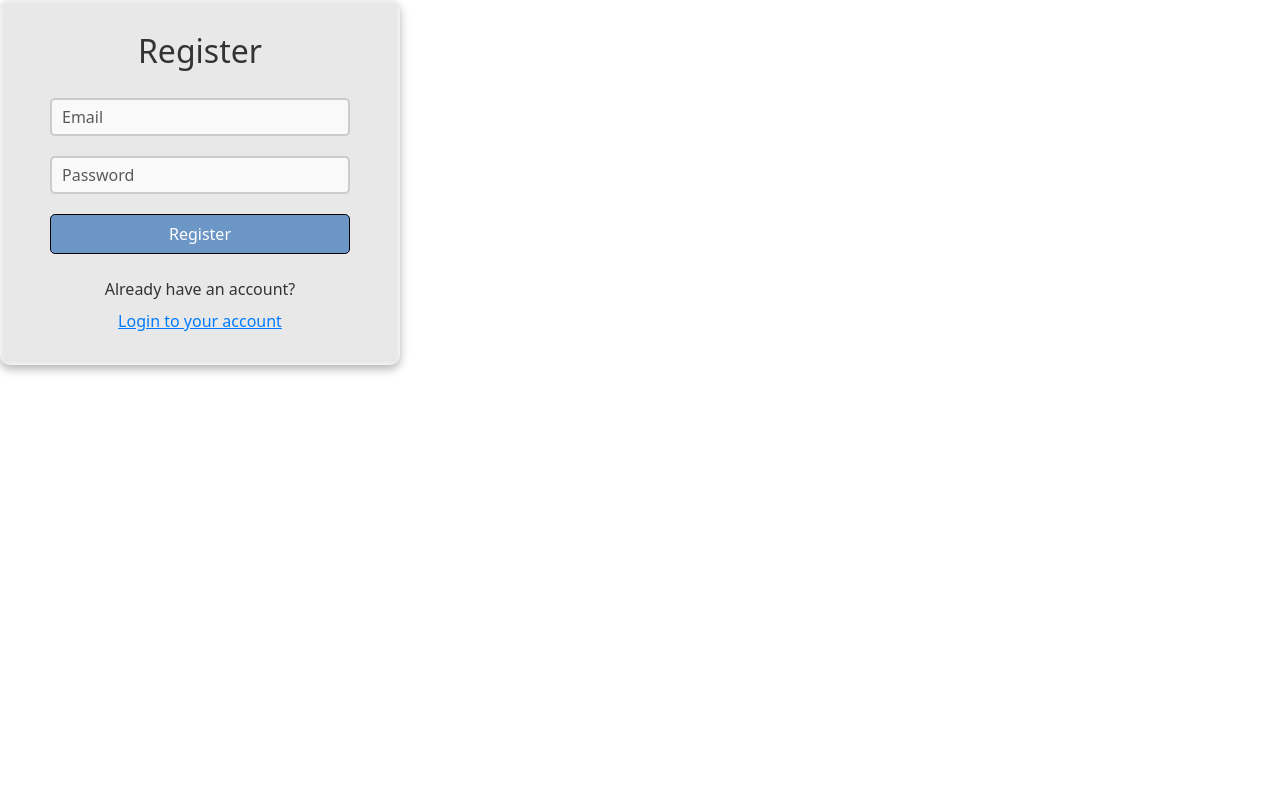
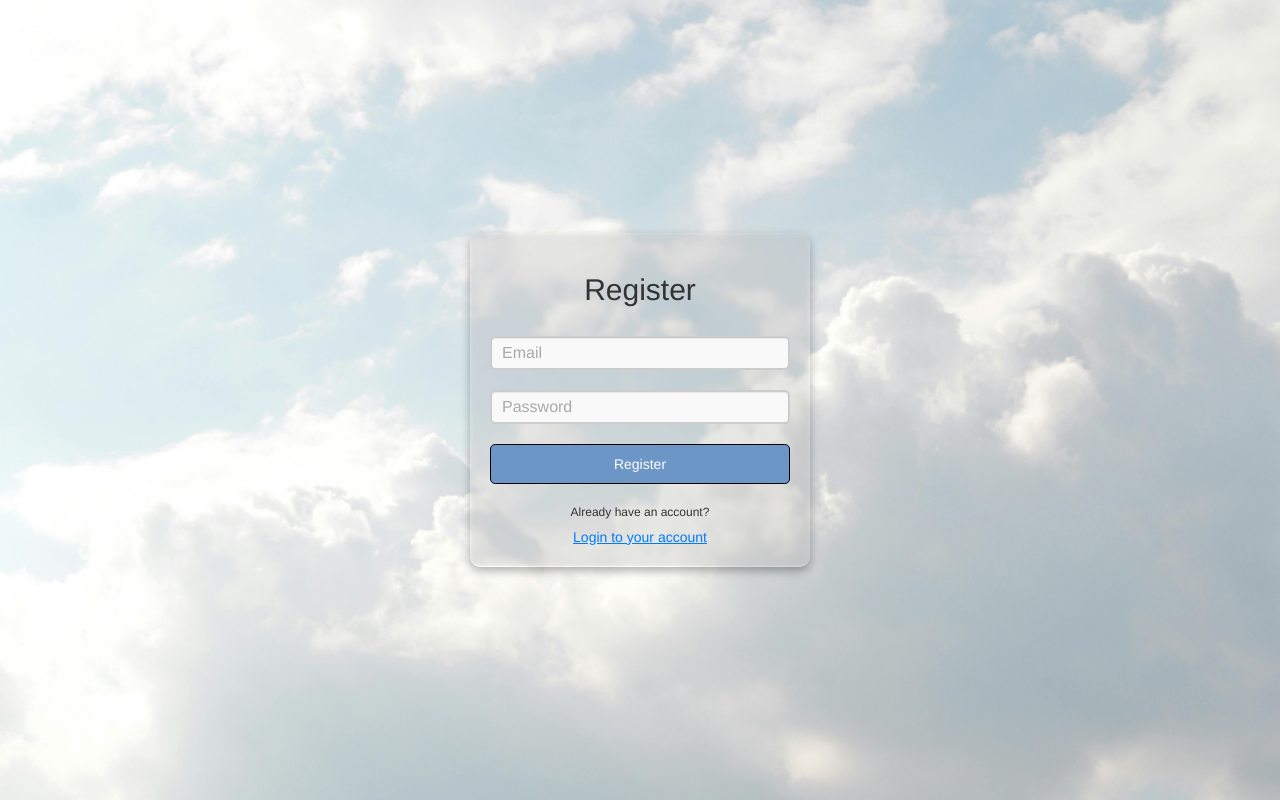
Before and after one commit to yusukedt/PomoPet, a Vue app: page /register in a window 1280 px wide. Built offline with nearby package versions, Linux system fonts and the light colour scheme.

Commit message:
Removed css files and combined with vue

```diff
--- a/package.json
+++ b/package.json
@@ -12,7 +12,7 @@
     "@capacitor/core": "^6.1.2",
     "@capacitor/ios": "^6.1.2",
     "@firebasegen/default": "file:generated/javascript/default",
-    "bootstrap": "^5.3.3",
+    "bootstrap": "^3.4.1",
     "core-js": "^3.8.3",
     "firebase": "^10.14.0",
     "vue": "^3.2.13",
--- a/src/components/LoginPage.vue
+++ b/src/components/LoginPage.vue
@@ -89,6 +89,130 @@
   };
   </script>
 
-  <style scoped>
-  @import "../assets/login.css";
-  </style>
+<style>
+/* General Styles */
+.login-page h5 {
+  margin-top: 20px; /* Adjust this value as needed */
+}
+body {
+  margin: 0;
+  height: 100vh;
+  display: flex;
+  justify-content: center;
+  align-items: center;
+  padding: 10%;
+  background-image: url('../assets/pexels.jpg');
+  background-size: cover;
+  background-position: center;
+}
+
+/* Login Container Class */
+.login-page {
+  display: flex;
+  flex-direction: column;
+  justify-content: center;
+  align-items: center;
+  max-width: 400px; /* Fixed maximum width */
+  width: 100%; /* Ensure the container fits the available width */
+  padding: 2rem;
+  border-radius: 10px;
+  background: rgba(255, 255, 255, 0.1); /* Light translucent color */
+  box-shadow: 0 4px 10px rgba(0, 0, 0, 0.3);
+  backdrop-filter: blur(2px) contrast(0.8); /* Adjusts blur and contrast */
+  color: #333;
+  text-align: center;
+}
+
+/* Input Fields */
+input.form-control {
+  display: block;
+  width: 300px; /* Fill the width of the container */
+  margin: 20px 0;
+  padding: 10px;
+  box-sizing: border-box;
+  font-size: 16px;
+  border: 2px solid #ccc;
+  border-radius: 5px;
+  background-color: #f9f9f9;
+}
+input.form-control::placeholder {
+  color: #aaa;
+  opacity: 1;
+}
+.login-button {
+  display: block;
+  width: 100%;
+  min-height: 40px;
+  padding: 5px;
+  background-color: #6c96c6;
+  color: rgb(255, 255, 255);
+  border: 1px solid black; /* Darker blue border */
+  border-radius: 5px;
+  margin: 15px 0;
+  cursor: pointer;
+  transition: background-color 0.3s ease, border-color 0.3s ease; /* Smooth transition for hover */
+}
+.login-button:hover {
+  background-color: #5d7fa6;
+}
+.login-button.loading {
+  background-color: #cccccc; /* Grey out */
+  color: #666666;
+  border-color: #999999;
+  cursor: not-allowed;
+}
+.login-button:disabled {
+  pointer-events: none;
+}
+.spinner {
+  border: 2px solid #f3f3f3; /* Light gray */
+  border-top: 2px solid #3498db; /* Blue */
+  border-radius: 50%;
+  width: 16px;
+  height: 16px;
+  animation: spin 1s linear infinite;
+  display: inline-block;
+  vertical-align: middle;
+  margin-right: 8px; /* Space between spinner and button text */
+}
+
+@keyframes spin {
+    0% { transform: rotate(0deg); }
+    100% { transform: rotate(360deg); }
+}
+.error-message {
+  color: black;
+  display: flex;
+  align-items: center;
+  justify-content: center;
+  margin-top: 10px;
+}
+.error-icon {
+  margin-right: 8px;
+  font-size: 18px;
+  display: inline-block;
+}
+.register-prompt {
+  margin-top: 0.5rem;
+  text-align: center;
+  font-size: 1.2rem;
+}
+
+.create-account-container {
+  text-align: center;
+  margin-top: -0.5rem;
+}
+
+.create-account-link {
+  padding: 0;
+  border: none;
+  background: none;
+  color: #007bff;
+  cursor: pointer;
+  text-decoration: underline;
+}
+
+.create-account-link:hover {
+  color: #0056b3; /* Darker shade on hover */
+}
+</style>
--- a/src/components/MainPage.vue
+++ b/src/components/MainPage.vue
@@ -19,6 +19,62 @@
 };
 </script>
 
-<style scoped>
-@import "../assets/main.css"
+<style>
+body {
+  margin: 0;
+  height: 100vh;
+  display: flex; /* Use flexbox */
+  justify-content: center; /* Center horizontally */
+  align-items: flex-start; /* Center vertically */
+  padding: 10%;
+  background-image: url('../assets/pexels.jpg');
+  background-size: cover;
+  background-position: center;
+}
+/* Add a specific class for MainPage */
+.main-page {
+  text-align: center; /* Center the title */
+  width: 100%;
+}
+.main-page button {
+  display: block;
+  width: 200px;
+  margin: 20px auto;
+}
+.logo {
+  max-width: 300px;
+  margin-bottom: 10px; /* Space between logo and buttons */
+}
+.custom-button {
+  display: block;
+  width: 200px;
+  margin: 20px auto;
+  padding: 10px;
+  background-color: #D6D6E9;
+  color: black;
+  border: 1px solid black;
+  border-radius: 5px;
+  font-size: 16px;
+  transition: background-color 0.3s ease, border-color 0.3s ease, outline 0.3s ease; /* Smooth transition for hover effect */
+}
+.main-login-button {
+  background-color: #D6D6E9;
+  border-color: black;
+}
+.main-login-button:hover {
+  background-color: #b8b8ca;
+  border-color: black;
+}
+.main-signup-button {
+  background-color: #D6D6E9;
+  border-color: black;
+}
+.main-signup-button:hover {
+  background-color: #b8b8ca;
+  border-color: black;
+}
+.main-signup-button:active {
+  background-color: #9c9cac;
+  border-color: black;
+}
 </style>
--- a/src/components/RegisterPage.vue
+++ b/src/components/RegisterPage.vue
@@ -18,7 +18,7 @@
       <button class="login-link" @click="goToLogin">Login to your account</button>
       </div>
       <p v-if="error" class="text-danger">
-            <span class="error-icon">🚨</span>{{ error }}
+          <span class="error-icon">⚠️</span>{{ error }}
       </p>
   </div>
 </template>
@@ -100,6 +100,119 @@ methods: {
 };
 </script>
 
-<style scoped>
-@import "../assets/register.css";
+<style>
+/* General Styles */
+body {
+    margin: 0;
+    height: 100vh;
+    display: flex;
+    justify-content: center;
+    align-items: center;
+    padding: 10%;
+    background-image: url('../assets/pexels.jpg');
+    background-size: cover;
+    background-position: center;
+}
+
+/* Register Container Class */
+.register-page {
+    display: flex;
+    flex-direction: column;
+    justify-content: center;
+    align-items: center;
+    max-width: 400px; /* Fixed maximum width */
+    width: 100%; /* Ensure the container fits the available width */
+    padding: 2rem;
+    border-radius: 10px;
+    background: rgba(255, 255, 255, 0.1); /* Light translucent color */
+    box-shadow: 0 4px 10px rgba(0, 0, 0, 0.3);
+    backdrop-filter: blur(2px) contrast(0.8); /* Adjusts blur and contrast */
+    color: #333;
+    text-align: center;
+}
+
+/* Input Fields */
+input.form-control {
+    display: block;
+    width: 300px; /* Fill the width of the container */
+    margin: 20px 0;
+    padding: 10px;
+    box-sizing: border-box;
+    font-size: 16px;
+    border: 2px solid #ccc;
+    border-radius: 5px;
+    background-color: #f9f9f9;
+}
+
+/* Register Page Specific Button Styles */
+.register-button {
+    display: block;
+    width: 100%; /* Fill the width of the container */
+    min-height: 40px;
+    padding: 5px;
+    background-color: #6c96c6;
+    color: rgb(255, 255, 255);
+    border: 1px solid black;
+    border-radius: 5px;
+    margin: 15px 0;
+    cursor: pointer;
+    transition: background-color 0.3s ease, border-color 0.3s ease; /* Smooth transition for hover */
+}
+
+.register-button:hover {
+    background-color: #5d7fa6;
+}
+
+/* Spinner and Error Messages */
+.spinner {
+    border: 2px solid #f3f3f3;
+    border-top: 2px solid #3498db;
+    border-radius: 50%;
+    width: 16px;
+    height: 16px;
+    animation: spin 1s linear infinite;
+    display: inline-block;
+    vertical-align: middle;
+    margin-right: 8px; /* Space between spinner and button text */
+}
+
+.error-message {
+    color: black;
+    display: flex;
+    align-items: center;
+    justify-content: center;
+    margin-top: 10px;
+}
+
+.error-icon {
+    margin-right: 8px;
+    font-size: 18px;
+    display: inline-block;
+}
+
+/* Login Prompt */
+.login-prompt {
+    margin-top: 0.5rem;
+    text-align: center;
+    font-size: 1.2rem;
+}
+
+.login-container {
+    text-align: center;
+    margin-top: -0.5rem;
+}
+
+/* Login Link */
+.login-link {
+    padding: 0;
+    border: none;
+    background: none;
+    color: #007bff;
+    cursor: pointer;
+    text-decoration: underline;
+}
+
+.login-link:hover {
+    color: #0056b3;
+}
 </style>
```
Also changed, not shown: 1 other file (tests, documents, lock files or other folders). Lines whose indentation alone changed are shown as unchanged.
